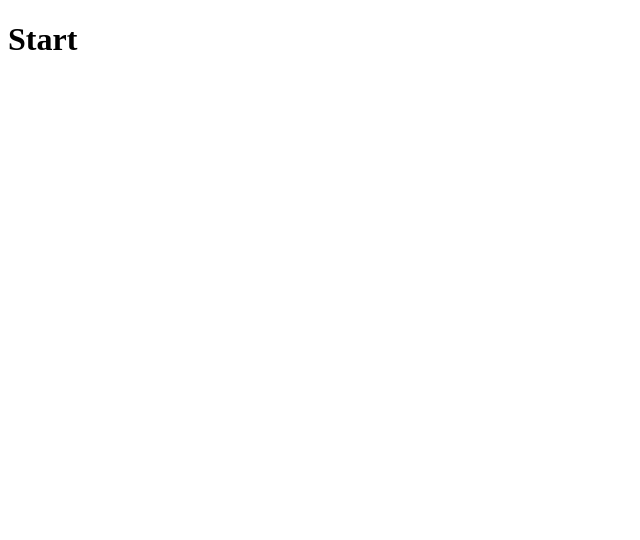
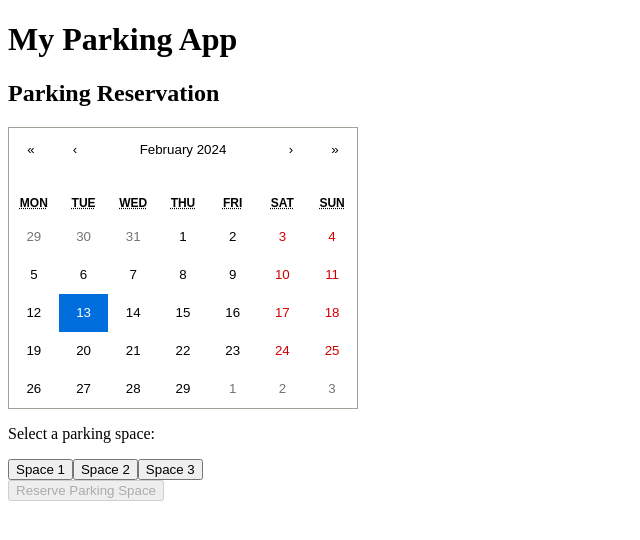
Before and after one commit to YordanZafirov/Parking-and-Office-Management-Frontend, a React (Vite) app: page / in a window 1280 px wide. Shown: the top 540 px of the page, without its empty margins (0-640 px from the left). Built offline with nearby package versions, Linux system fonts and the light colour scheme; the HTML template or start-up script is replaced by a standard one.

Commit message:
parking-calendar

```diff
--- a/src/App.tsx
+++ b/src/App.tsx
@@ -1,7 +1,14 @@
-function App() {
-  return <>
-  <h1>Start</h1>
-  </>;
-}
+// App.tsx
+import React from "react";
+import ParkingReservation from "./pages/ParkingReservation";
+
+const App: React.FC = () => {
+    return (
+        <div>
+            <h1>My Parking App</h1>
+            <ParkingReservation />
+        </div>
+    );
+};
 
 export default App;
--- /dev/null
+++ b/src/pages/ParkingReservation.tsx
@@ -0,0 +1,57 @@
+import React, { useState } from "react";
+import Calendar, { Value, Range, ValuePiece } from "react-calendar";
+import "react-calendar/dist/Calendar.css";
+
+const ParkingReservation: React.FC = () => {
+    const [selectedDateTime, setSelectedDateTime] = useState<Value>(new Date());
+    const [selectedSpace, setSelectedSpace] = useState<number | null>(null);
+
+    const handleDateTimeChange = (value: Value | Range<ValuePiece>) => {
+        if (value instanceof Date) {
+            setSelectedDateTime(value);
+        } else {
+            console.warn("Date range selection is not supported in this example.");
+        }
+    };
+
+    const handleSpaceSelection = (spaceNumber: number) => {
+        setSelectedSpace(spaceNumber);
+    };
+
+    const handleReservation = () => {
+        if (selectedSpace !== null) {
+            console.log("Reserved parking space:", selectedSpace);
+            console.log("Reserved date:", selectedDateTime);
+            // Implement your reservation logic here
+
+            // Reset state after reservation
+            setSelectedSpace(null);
+            setSelectedDateTime(new Date());
+        } else {
+            console.warn("Please select a parking space before making a reservation.");
+        }
+    };
+
+    return (
+        <div>
+            <h2>Parking Reservation</h2>
+            <div>
+                <Calendar onChange={(value) => handleDateTimeChange(value)} value={selectedDateTime} locale="en" />
+            </div>
+            <div>
+                <p>Select a parking space:</p>
+                <button onClick={() => handleSpaceSelection(1)}>Space 1</button>
+                <button onClick={() => handleSpaceSelection(2)}>Space 2</button>
+                <button onClick={() => handleSpaceSelection(3)}>Space 3</button>
+                {/* Add more buttons for additional spaces */}
+            </div>
+            <div>
+                <button onClick={handleReservation} disabled={selectedSpace === null}>
+                    Reserve Parking Space
+                </button>
+            </div>
+        </div>
+    );
+};
+
+export default ParkingReservation;
--- /dev/null
+++ b/src/static/baseUrl.ts
@@ -0,0 +1 @@
+export const BASE_URL = "http://localhost:3000";
--- /dev/null
+++ b/src/static/routes.ts
@@ -0,0 +1,3 @@
+export const routes = {
+    parking: "/parking",
+};
```
Also changed, not shown: package.json (+7 -1 lines), src/pages/ParkingReservation.style.ts (added, +36 -0 lines), 2 other files (tests, documents, lock files or other folders).
